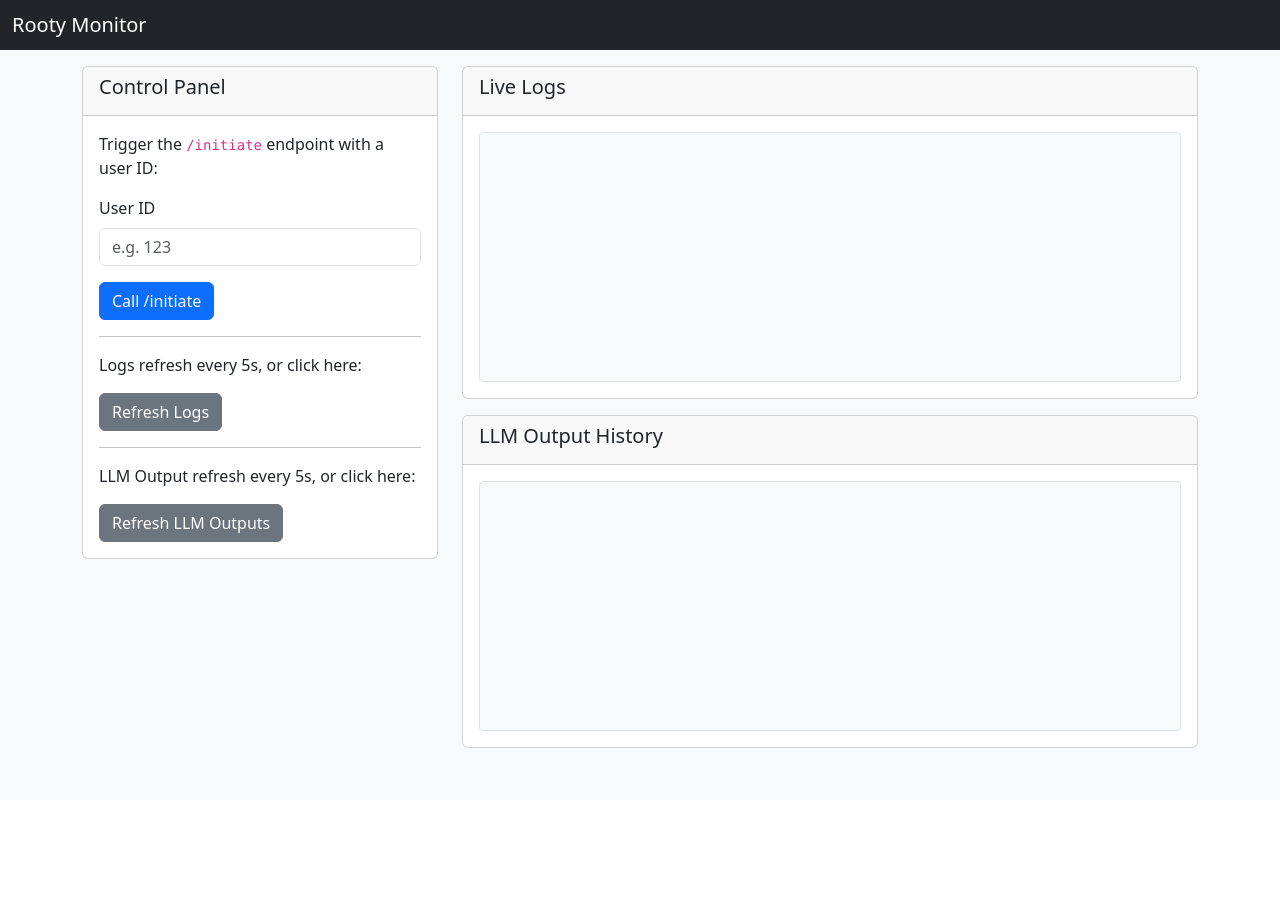
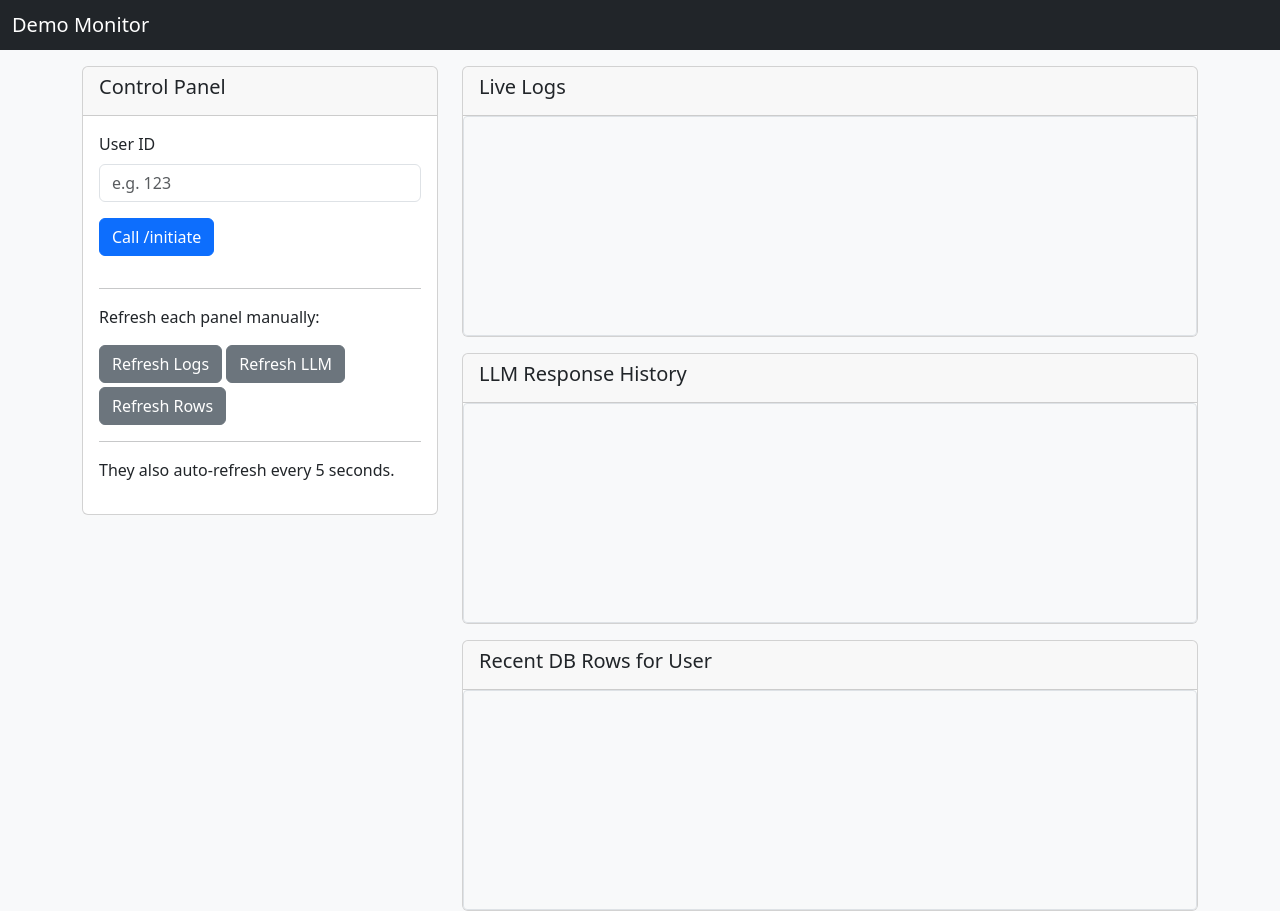
Before and after one commit to mrecos/Onboard_Me_DEV_v2, a Flask app: page /monitor in a window 1280 px wide. Before the commit the page ends 748 px from the top, so only its background shows below. Run offline with Flask 3, Linux system fonts and the light colour scheme; data that the repository does not hold is empty; some libraries are stand-ins or nearby versions.

Commit message:
added recent account rows to monitor

```diff
--- a/app/core.py
+++ b/app/core.py
@@ -1,4 +1,4 @@
-from flask import Flask
+from flask import Flask, jsonify
 import psycopg2
 import logging
 from datetime import datetime
@@ -98,6 +98,7 @@ def get_db_connection():
 # Connect to the database
     conn = psycopg2.connect(**db_params)
     return conn
+
 
 # Function to insert account data into the database
 def insert_account_data(run_id, message_id, table_data):
--- a/app/templates/monitor.html
+++ b/app/templates/monitor.html
@@ -1,57 +1,51 @@
-<!-- templates/monitor.html -->
 <!DOCTYPE html>
 <html lang="en">
 <head>
   <meta charset="UTF-8">
   <title>Application Monitor</title>
 
-  <!-- Include Bootstrap CSS -->
+  <!-- Bootstrap CSS -->
   <link
     rel="stylesheet"
     href="https://cdn.jsdelivr.net/npm/bootstrap@5.3.0/dist/css/bootstrap.min.css"
   >
-  <!-- Marked library for Markdown -> HTML conversion -->
+
+  <!-- Marked library for rendering Markdown -->
   <script src="https://cdn.jsdelivr.net/npm/marked/marked.min.js"></script>
 
   <style>
-    #logOutput {
+    .scroll-box {
+      height: 220px;
+      overflow-y: auto;
       background-color: #f8f9fa;
       border: 1px solid #dee2e6;
       padding: 1rem;
       border-radius: 0.25rem;
-        height: 250px;
-        overflow-y: auto;
+    }
+    /* For text-based logs with line breaks preserved */
+    #logOutput {
       white-space: pre-wrap;
-      }
-    #llmOutputList {
-      background-color: #f8f9fa;
-      border: 1px solid #dee2e6;
-      padding: 1rem;
-      border-radius: 0.25rem;
-      height: 250px;
-      overflow-y: auto;
     }
   </style>
 </head>
 <body class="bg-light">
-
+  <!-- Navbar -->
   <nav class="navbar navbar-expand-lg navbar-dark bg-dark mb-3">
     <div class="container-fluid">
-      <span class="navbar-brand mb-0 h1">Rooty Monitor</span>
+      <span class="navbar-brand mb-0 h1">Demo Monitor</span>
     </div>
   </nav>
 
   <div class="container">
-    <!-- Row with 2 columns: Control panel & Logs -->
     <div class="row">
-      <!-- Left column: Controls -->
+      <!-- Left Column: Control Panel -->
       <div class="col-md-4 mb-3">
         <div class="card">
           <div class="card-header">
             <h5>Control Panel</h5>
           </div>
           <div class="card-body">
-            <p>Trigger the <code>/initiate</code> endpoint with a user ID:</p>
+            <!-- Input for user_id -->
             <div class="mb-3">
               <label for="userIdInput" class="form-label">User ID</label>
               <input
@@ -61,58 +55,68 @@
                 placeholder="e.g. 123"
               >
             </div>
-            <button class="btn btn-primary" id="initiateButton">
+            <!-- Button to call /initiate -->
+            <button class="btn btn-primary mb-3" id="initiateButton">
               Call /initiate
             </button>
-
             <hr>
-
-            <p>Logs refresh every 5s, or click here:</p>
-            <button class="btn btn-secondary" id="refreshLogsBtn">
-              Refresh Logs
-            </button>
-
+            <p>Refresh each panel manually:</p>
+            <button class="btn btn-secondary mb-1" id="refreshLogsBtn">Refresh Logs</button>
+            <button class="btn btn-secondary mb-1" id="refreshLlmBtn">Refresh LLM</button>
+            <button class="btn btn-secondary" id="refreshRowsBtn">Refresh Rows</button>
             <hr>
-
-            <p>LLM Output refresh every 5s, or click here:</p>
-            <button class="btn btn-secondary" id="refreshLlmBtn">
-              Refresh LLM Outputs
-            </button>
+            <p>They also auto-refresh every 5 seconds.</p>
           </div>
         </div>
       </div>
 
-      <!-- Right column: Log display + LLM Output display -->
+      <!-- Right Column: 3 Cards for Logs, LLM Output, and Recent Rows -->
       <div class="col-md-8">
-        <div class="row">
-          <div class="col-12 mb-3">
-            <div class="card">
+
+        <!-- Logs Card -->
+        <div class="card mb-3">
           <div class="card-header">
             <h5>Live Logs</h5>
           </div>
-              <div class="card-body">
+          <div class="card-body scroll-box">
             <div id="logOutput" class="small text-muted"></div>
           </div>
         </div>
+
+        <!-- LLM Output Card -->
+        <div class="card mb-3">
+          <div class="card-header">
+            <h5>LLM Response History</h5>
           </div>
-          <div class="col-12">
-            <div class="card">
-              <div class="card-header">
-                <h5>LLM Output History</h5>
-              </div>
-              <div class="card-body">
-                <!-- We'll render each LLM markdown output as a block inside here -->
-                <div id="llmOutputList"></div>
-              </div>
-            </div>
-          </div>
-        </div> <!-- /row -->
-      </div>
+          <div class="card-body scroll-box" id="llmOutputList">
+            <!-- We'll render LLM outputs here -->
           </div>
         </div>
 
+        <!-- Recent DB Rows Card -->
+        <div class="card">
+          <div class="card-header">
+            <h5>Recent DB Rows for User</h5>
+          </div>
+          <div class="card-body scroll-box">
+            <table class="table table-sm" id="recentRowsTable">
+              <thead id="recentRowsHeader"></thead>
+              <tbody id="recentRowsBody"></tbody>
+            </table>
+          </div>
+        </div>
+
+      </div> <!-- /col-md-8 -->
+    </div> <!-- /row -->
+  </div> <!-- /container -->
+
+  <!-- Bootstrap JS (optional) -->
+  <script
+    src="https://cdn.jsdelivr.net/npm/bootstrap@5.3.0/dist/js/bootstrap.bundle.min.js"
+  ></script>
+
   <script>
-    /* ---------- Logs Section ---------- */
+    /* ===================== LOGS SECTION ===================== */
     function fetchLogs() {
       fetch('/api/v1/logs')
         .then(response => response.json())
@@ -120,7 +124,6 @@
           const logOutput = document.getElementById('logOutput');
           // Join each log entry with a newline
           logOutput.textContent = data.join("\n");
-            // Auto-scroll to bottom
           logOutput.scrollTop = logOutput.scrollHeight;
         })
         .catch(err => {
@@ -128,56 +131,104 @@
         });
     }
 
-    /* ---------- LLM Output Section ---------- */
+    /* ===================== LLM OUTPUT SECTION ===================== */
     function fetchLlmOutputs() {
       fetch('/api/v1/llm_outputs')
         .then(response => response.json())
         .then(data => {
-          // data is an array of { timestamp, markdown }
+          // data is an array of objects, e.g. [{timestamp: "...", markdown: "..."}]
           const container = document.getElementById('llmOutputList');
-          container.innerHTML = ''; // Clear old contents
+          container.innerHTML = ''; // clear old content
 
           data.forEach(entry => {
-            // We can create a small wrapper for each LLM output
+            // We'll create a small wrapper for each LLM output
             const wrapper = document.createElement('div');
-            wrapper.classList.add("mb-3", "p-2", "border", "rounded");
+            wrapper.classList.add('mb-3', 'p-2', 'border', 'rounded');
 
-            // Create a heading for the timestamp
+            // A heading with timestamp
             const title = document.createElement('h6');
             title.textContent = `Timestamp: ${entry.timestamp}`;
             wrapper.appendChild(title);
 
             // Convert the markdown to HTML using 'marked'
-            const renderedHtml = marked.parse(entry.markdown);
+            let renderedHtml = '';
+            if (entry.markdown) {
+              renderedHtml = marked.parse(entry.markdown);
+            } else if (entry.text) {
+              // If your data uses 'text' instead of 'markdown'
+              renderedHtml = marked.parse(entry.text);
+            }
 
-            // Create a div for the rendered content
-            const markdownDiv = document.createElement('div');
-            markdownDiv.innerHTML = renderedHtml;
-            wrapper.appendChild(markdownDiv);
+            // Insert the rendered HTML
+            const contentDiv = document.createElement('div');
+            contentDiv.innerHTML = renderedHtml;
+            wrapper.appendChild(contentDiv);
 
             container.appendChild(wrapper);
           });
-
-          container.scrollTop = container.scrollHeight; // auto-scroll
+          container.scrollTop = container.scrollHeight;
         })
         .catch(err => {
           console.error("Error fetching LLM outputs:", err);
         });
     }
 
-    /* ---------- Setup: Polling & Event Listeners ---------- */
-    // Poll logs and LLM outputs every 5 seconds
-    setInterval(fetchLogs, 5000);
-    setInterval(fetchLlmOutputs, 5000);
+    /* ===================== RECENT DB ROWS SECTION ===================== */
+    function fetchRecentRows() {
+      const userId = document.getElementById('userIdInput').value.trim();
+      if (!userId) return; // if no user, do nothing
 
-    document.getElementById('refreshLogsBtn').addEventListener('click', fetchLogs);
-    document.getElementById('refreshLlmBtn').addEventListener('click', fetchLlmOutputs);
+      fetch(`/api/v1/recent_rows?user_id=${encodeURIComponent(userId)}`)
+        .then(response => response.json())
+        .then(data => {
+          renderRecentRowsTable(data);
+        })
+        .catch(err => {
+          console.error("Error fetching recent rows:", err);
+        });
+    }
 
-    // On page load, fetch logs + LLM outputs
-    fetchLogs();
-    fetchLlmOutputs();
+    function renderRecentRowsTable(data) {
+      const headerEl = document.getElementById('recentRowsHeader');
+      const bodyEl = document.getElementById('recentRowsBody');
 
-    // "Call /initiate" button
+      headerEl.innerHTML = '';
+      bodyEl.innerHTML = '';
+
+      if (!Array.isArray(data) || data.length === 0) {
+        headerEl.innerHTML = '<tr><th>No data</th></tr>';
+        return;
+      }
+
+      // Extract columns from the first row
+      const columns = Object.keys(data[0]);
+
+      // Build table header
+      const headerRow = document.createElement('tr');
+      columns.forEach(col => {
+        const th = document.createElement('th');
+        th.textContent = col;
+        headerRow.appendChild(th);
+      });
+      headerEl.appendChild(headerRow);
+
+      // Build table rows
+      data.forEach(row => {
+        const tr = document.createElement('tr');
+        columns.forEach(col => {
+          const td = document.createElement('td');
+          let cellValue = row[col];
+          if (cellValue && typeof cellValue === 'object') {
+            cellValue = JSON.stringify(cellValue);
+          }
+          td.textContent = cellValue;
+          tr.appendChild(td);
+        });
+        bodyEl.appendChild(tr);
+      });
+    }
+
+    /* ===================== EVENT LISTENERS & POLLING ===================== */
     document.getElementById('initiateButton').addEventListener('click', function() {
       const userIdValue = document.getElementById('userIdInput').value.trim();
       if (!userIdValue) {
@@ -188,16 +239,31 @@
       fetch(`/api/v1/initiate?user_id=${encodeURIComponent(userIdValue)}`)
         .then(response => response.json())
         .then(data => {
-          console.log("Response from /initiate:", data);
-          // alert(JSON.stringify(data));
-          // Immediately refresh logs & LLM
+          alert(JSON.stringify(data));
+          // Refresh everything right away
           fetchLogs();
           fetchLlmOutputs();
+          fetchRecentRows();
         })
         .catch(error => {
           console.error("Error calling /initiate:", error);
         });
     });
+
+    // Manual refresh buttons
+    document.getElementById('refreshLogsBtn').addEventListener('click', fetchLogs);
+    document.getElementById('refreshLlmBtn').addEventListener('click', fetchLlmOutputs);
+    document.getElementById('refreshRowsBtn').addEventListener('click', fetchRecentRows);
+
+    // Auto-refresh every 5 seconds
+    setInterval(fetchLogs, 5000);
+    setInterval(fetchLlmOutputs, 5000);
+    setInterval(fetchRecentRows, 5000);
+
+    // Initial fetch on page load
+    fetchLogs();
+    fetchLlmOutputs();
+    fetchRecentRows();
   </script>
 </body>
 </html>
```
Also changed, not shown: app/templates/api/v1/endpoints.py (+28 -0 lines). Lines whose indentation alone changed are shown as unchanged.
